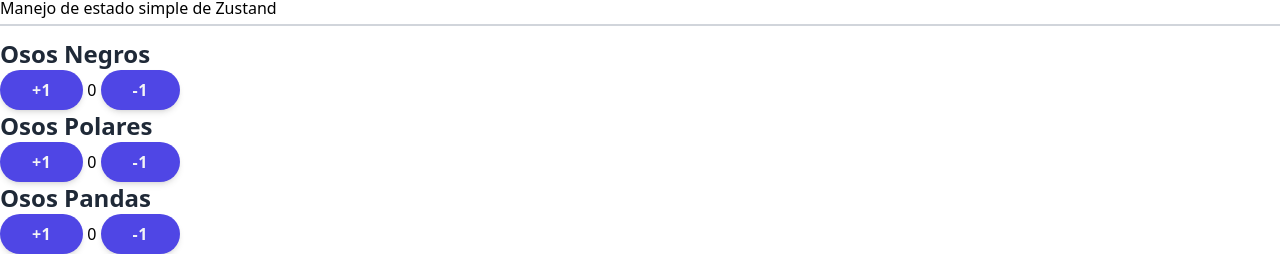
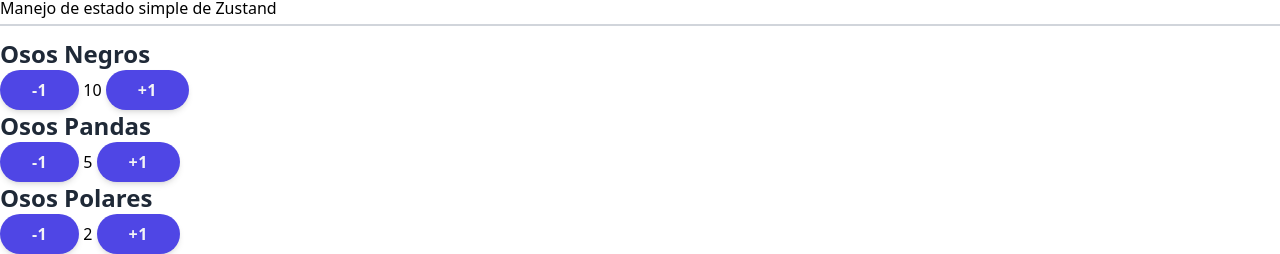
Before and after one commit to TomasCuevas/Aprendiendo-Zustand, a React (Vite) app: page /dashboard/bears in a window 1280 px wide. Shown: the part 742-996 px from the top of the page. Built offline with nearby package versions, Linux system fonts and the light colour scheme.

Commit message:
Consumir nuestro Store

```diff
--- a/src/pages/01-basic/BearPage.tsx
+++ b/src/pages/01-basic/BearPage.tsx
@@ -1,5 +1,8 @@
 //* COMPONENTS *//
 import { WhiteCard } from "../../components";
+
+//* STORES *//
+import { useBearsStore } from "../../stores";
 
 export const BearPage = () => {
   return (
@@ -9,36 +12,61 @@ export const BearPage = () => {
       <hr />
 
       <div className="grid grid-cols-1 gap-2 md:grid-cols-2 lg:grid-cols-3">
+        <BlackBears />
+        <PandaBears />
+        <PolarBears />
+      </div>
+    </>
+  );
+};
+
+export const BlackBears = () => {
+  const blackBears = useBearsStore((state) => state.blackBears);
+  const increaseBlackBears = useBearsStore((state) => state.increaseBlackBears);
+
+  return (
     <WhiteCard centered>
       <h2>Osos Negros</h2>
 
       <div className="flex flex-col md:flex-row">
-            <button> +1</button>
-            <span className="mx-2 text-3xl lg:mx-10"> 0 </span>
-            <button>-1</button>
+        <button onClick={() => increaseBlackBears(-1)}>-1</button>
+        <span className="mx-2 text-3xl lg:mx-10"> {blackBears} </span>
+        <button onClick={() => increaseBlackBears(+1)}> +1</button>
       </div>
     </WhiteCard>
+  );
+};
 
+export const PandaBears = () => {
+  const pandaBears = useBearsStore((state) => state.pandaBears);
+  const increasePandaBears = useBearsStore((state) => state.increasePandaBears);
+
+  return (
+    <WhiteCard centered>
+      <h2>Osos Pandas</h2>
+
+      <div className="flex flex-col md:flex-row">
+        <button onClick={() => increasePandaBears(-1)}>-1</button>
+        <span className="mx-2 text-3xl lg:mx-10"> {pandaBears} </span>
+        <button onClick={() => increasePandaBears(+1)}> +1</button>
+      </div>
+    </WhiteCard>
+  );
+};
+
+export const PolarBears = () => {
+  const polarBears = useBearsStore((state) => state.polarBears);
+  const increasePolarBears = useBearsStore((state) => state.increasePolarBears);
+
+  return (
     <WhiteCard centered>
       <h2>Osos Polares</h2>
 
       <div className="flex flex-col md:flex-row">
-            <button> +1</button>
-            <span className="mx-2 text-3xl lg:mx-10"> 0 </span>
-            <button>-1</button>
+        <button onClick={() => increasePolarBears(-1)}>-1</button>
+        <span className="mx-2 text-3xl lg:mx-10"> {polarBears} </span>
+        <button onClick={() => increasePolarBears(+1)}> +1</button>
       </div>
     </WhiteCard>
-
-        <WhiteCard centered>
-          <h2>Osos Pandas</h2>
-
-          <div className="flex flex-col md:flex-row">
-            <button> +1</button>
-            <span className="mx-2 text-3xl lg:mx-10"> 0 </span>
-            <button>-1</button>
-          </div>
-        </WhiteCard>
-      </div>
-    </>
   );
 };
--- a/src/stores/bears/bears.store.ts
+++ b/src/stores/bears/bears.store.ts
@@ -6,7 +6,9 @@ interface BearsState {
   polarBears: number;
   pandaBears: number;
 
-  increaseBlackBears(by?: number): void;
+  increaseBlackBears(by: number): void;
+  increasePolarBears(by: number): void;
+  increasePandaBears(by: number): void;
 }
 
 export const useBearsStore = create<BearsState>((set) => ({
@@ -15,7 +17,15 @@ export const useBearsStore = create<BearsState>((set) => ({
   polarBears: 2,
 
   //! INCREASE BLACK BEARS
-  increaseBlackBears: (by = 1) => {
+  increaseBlackBears: (by) => {
     set((state) => ({ blackBears: state.blackBears + by }));
   },
+
+  increasePandaBears: (by) => {
+    set((state) => ({ pandaBears: state.pandaBears + by }));
+  },
+
+  increasePolarBears: (by) => {
+    set((state) => ({ polarBears: state.polarBears + by }));
+  },
 }));
--- /dev/null
+++ b/src/stores/index.ts
@@ -0,0 +1 @@
+export * from "./bears/bears.store";
```
Also changed, not shown: .eslintrc.cjs. Lines whose indentation alone changed are shown as unchanged.
